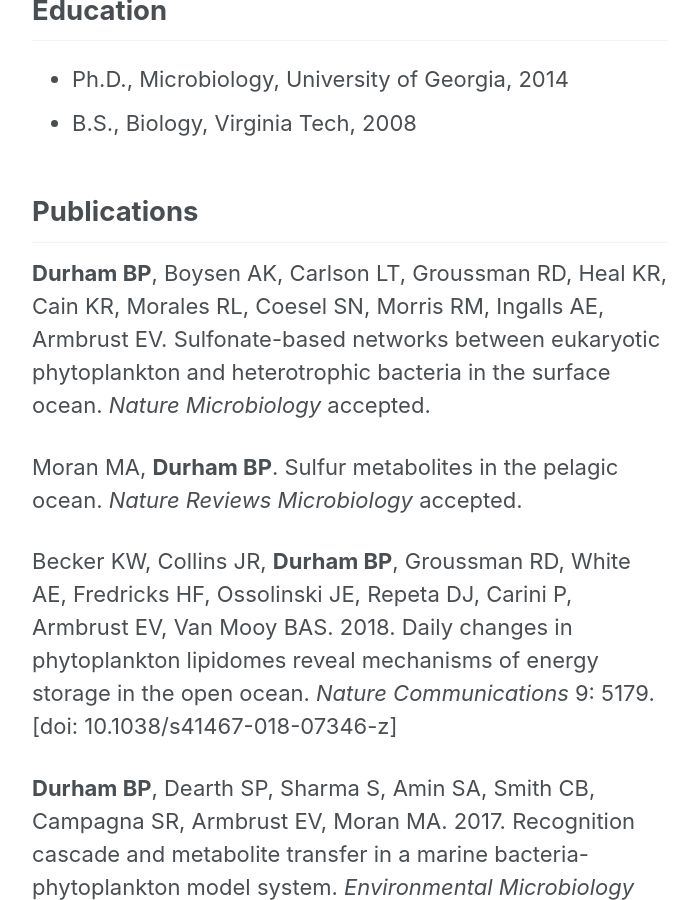
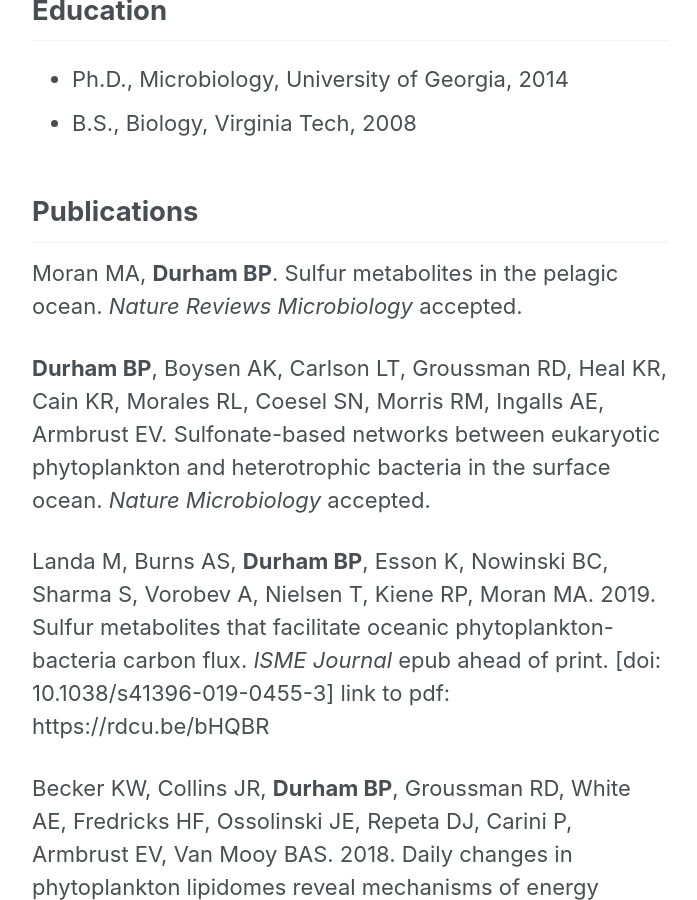
Before and after one commit to armbrustlab/armbrustlab.github.io, a Jekyll site: the page built from collections/_people/durham.md, in a window 1280 px wide and 900 px high, scrolled down 2645 px. Shown: the whole window, without its empty margins (290-987 px from the left). Built offline with Jekyll 4.4.1, drawn with Linux system fonts in a browser that asks for light colours; nearby versions of some CDN libraries.

Commit message:
Update durham.md

```diff
--- a/collections/_people/durham.md
+++ b/collections/_people/durham.md
@@ -33,10 +33,13 @@ I am currently using a combination of laboratory- and field-based measurements t
 * B.S., Biology, Virginia Tech, 2008
 
 ## Publications
+Moran MA, **Durham BP**. Sulfur metabolites in the pelagic ocean. *Nature Reviews Microbiology* accepted.
 
 **Durham BP**, Boysen AK, Carlson LT, Groussman RD, Heal KR, Cain KR, Morales RL, Coesel SN, Morris RM, Ingalls AE, Armbrust EV. Sulfonate-based networks between eukaryotic phytoplankton and heterotrophic bacteria in the surface ocean. *Nature Microbiology* accepted.
 
-Moran MA, **Durham BP**. Sulfur metabolites in the pelagic ocean. *Nature Reviews Microbiology* accepted.
+Landa M, Burns AS, **Durham BP**, Esson K, Nowinski BC, Sharma S, Vorobev A, Nielsen T, Kiene RP, Moran MA. 2019. Sulfur metabolites that facilitate oceanic phytoplankton-bacteria carbon flux. *ISME Journal* epub ahead of print.
+[doi: 10.1038/s41396-019-0455-3]
+link to pdf: https://rdcu.be/bHQBR
 
 Becker KW, Collins JR, **Durham BP**, Groussman RD, White AE, Fredricks HF, Ossolinski JE, Repeta DJ, Carini P, Armbrust EV, Van Mooy BAS. 2018. Daily changes in phytoplankton lipidomes reveal mechanisms of energy storage in the open ocean. *Nature Communications* 9: 5179.
 [doi: 10.1038/s41467-018-07346-z]
```
